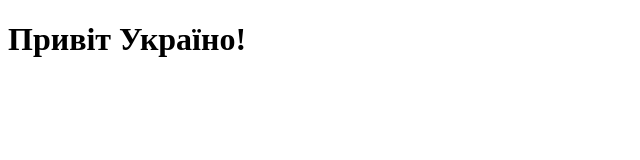
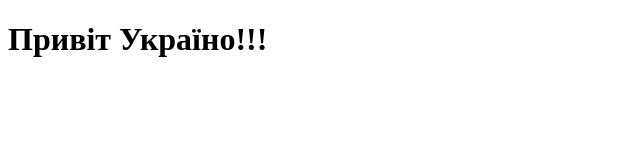
Before and after one commit to Maksym-Yra/Tutorial, a plain HTML site: page index1.html in a window 1280 px wide. Shown: the full height of the page, 0-640 px from the left. Drawn offline with Linux system fonts and the light colour scheme.

Commit message:
Update index1.html

```diff
--- a/index1.html
+++ b/index1.html
@@ -7,6 +7,6 @@
     <title>Document</title>
 </head>
 <body>
-    <h1>Привіт Україно!</h1>
+    <h1>Привіт Україно!!!</h1>
 </body>
 </html>
```
